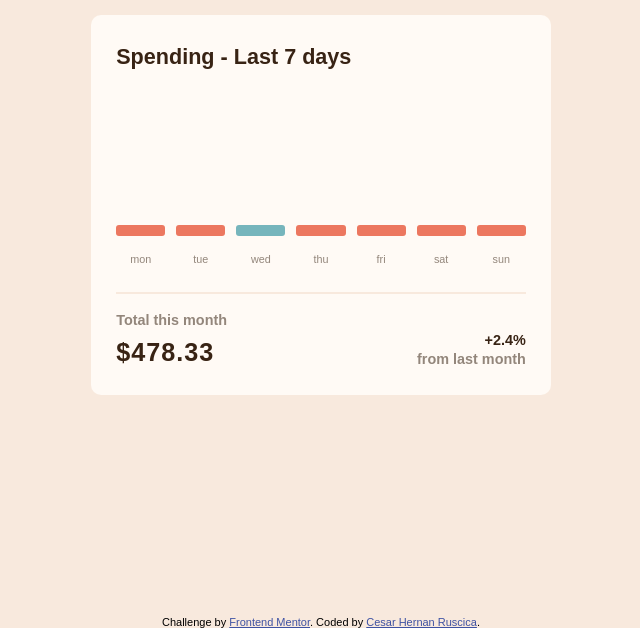
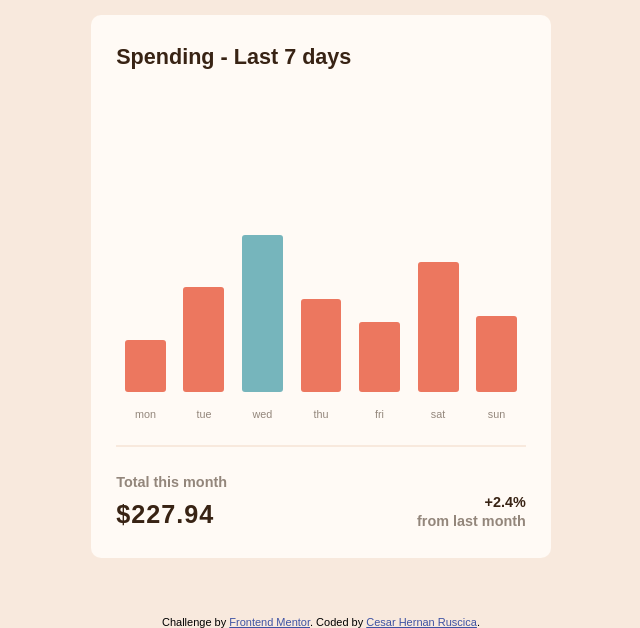
Before and after one commit to hernanruscica/Frontend_mentor_expenses-chart-component, a plain HTML site: page index.html in a window 1280 px wide. Shown: the part 176-804 px from the top of the page, without its empty margins (319-959 px from the left). Drawn offline with Linux system fonts and the light colour scheme.

Commit message:
Add files via upload
project done

```diff
--- a/index.html
+++ b/index.html
@@ -35,32 +35,39 @@
       </header>
       <main class="expenses__chart__main">
         <div class="expenses__chart__main__day">
-          <div class="expenses__chart__main__day__bar"></div>
-          <p class="expenses__chart__main__day__name">mon</p>
+          <label class="expenses__chart__main__day__label hide">$00.00</label>
+          <div class="expenses__chart__main__day__bar" id="bar-0"></div>
+          <p class="expenses__chart__main__day__name">nameValue</p>
         </div>
         <div class="expenses__chart__main__day">
-          <div class="expenses__chart__main__day__bar"></div>
-          <p class="expenses__chart__main__day__name">tue</p>
+          <label class="expenses__chart__main__day__label hide">$00.00</label>
+          <div class="expenses__chart__main__day__bar" id="bar-1"></div>
+          <p class="expenses__chart__main__day__name">nameValue</p>
         </div>
         <div class="expenses__chart__main__day">
-          <div class="expenses__chart__main__day__bar larger"></div>
-          <p class="expenses__chart__main__day__name">wed</p>
+          <label class="expenses__chart__main__day__label hide">$00.00</label>
+          <div class="expenses__chart__main__day__bar" id="bar-2"></div>
+          <p class="expenses__chart__main__day__name">nameValue</p>
         </div>
         <div class="expenses__chart__main__day">
-          <div class="expenses__chart__main__day__bar"></div>
-          <p class="expenses__chart__main__day__name">thu</p>
+          <label class="expenses__chart__main__day__label hide">$00.00</label>
+          <div class="expenses__chart__main__day__bar" id="bar-3"></div>
+          <p class="expenses__chart__main__day__name">nameValue</p>
         </div>
         <div class="expenses__chart__main__day">
-          <div class="expenses__chart__main__day__bar"></div>
-          <p class="expenses__chart__main__day__name">fri</p>
+          <label class="expenses__chart__main__day__label hide">$00.00</label>
+          <div class="expenses__chart__main__day__bar" id="bar-4"></div>
+          <p class="expenses__chart__main__day__name">nameValue</p>
         </div>
         <div class="expenses__chart__main__day">
-          <div class="expenses__chart__main__day__bar"></div>
-          <p class="expenses__chart__main__day__name">sat</p>
+          <label class="expenses__chart__main__day__label hide">$00.00</label>
+          <div class="expenses__chart__main__day__bar" id="bar-5"></div>
+          <p class="expenses__chart__main__day__name">nameValue</p>
         </div>
         <div class="expenses__chart__main__day">
-          <div class="expenses__chart__main__day__bar"></div>
-          <p class="expenses__chart__main__day__name">sun</p>
+          <label class="expenses__chart__main__day__label hide">$00.00</label>
+          <div class="expenses__chart__main__day__bar" id="bar-6"></div>
+          <p class="expenses__chart__main__day__name">nameValue</p>
         </div>
       </main>
       <div class="expenses__chart__resume">
@@ -89,6 +96,6 @@
       Coded by <a href="https://www.frontendmentor.io/profile/hernanruscica">Cesar Hernan Ruscica</a>.
     </div>
   </footer>
-
+  <script src="scripts.js"></script>
 </body>
 </html>
--- /dev/null
+++ b/scripts.js
@@ -0,0 +1,62 @@
+console.log("from js");
+
+/*DOM elements variables */
+
+$d = document;
+const $bars = $d.getElementsByClassName("expenses__chart__main__day__bar");
+const $monthTotal = $d.getElementById("month-total");
+/*console.log($bars);
+console.log($monthTotal);*/
+
+fetch('data.json')
+    .then((response) => response.json())
+    .then((json) => drawChartData(json));
+
+const drawChartData = (dataArray) => {
+    /*console.log(dataArray);*/
+    let barsQuantity = $bars.length;
+    let amountCounter = 0;
+    let indexOfGreater = 0, valueOfGreater = 0;
+    for (index = 0; index < barsQuantity; index++){
+
+        let $bar = $bars[index];
+        let $barName = $bars[index].nextElementSibling ;
+        let dataName = dataArray[index]["day"];
+        let dataValue = dataArray[index]["amount"];
+        let barScale = 3;
+        /*console.log($bar, $barName);
+        console.log(dataName, dataValue);*/
+        $barName.innerHTML = "";
+        $barName.innerHTML = dataName;
+        $bar.setAttribute("style", `height: ${(dataValue*barScale).toFixed(0)}px`);
+        /*$bar.setAttribute("data-value", `${dataValue}`);*/
+        $bar.previousElementSibling.innerHTML = "";
+        $bar.previousElementSibling.innerHTML = dataValue;
+        amountCounter += dataValue;
+        if (dataValue > valueOfGreater){
+            valueOfGreater = dataValue;
+            indexOfGreater = index;
+        }
+    }
+    /*console.log(amountCounter);
+    console.log(indexOfGreater, valueOfGreater);
+    console.log($bars[indexOfGreater]);*/
+    $monthTotal.innerHTML = "";
+    $monthTotal.innerHTML = `$${amountCounter.toFixed(2)}`;
+    $bars[indexOfGreater].classList.add("larger");
+}
+$d.addEventListener('mouseover', (e) => {
+    if (e.target.id.includes('bar')){
+       /*console.log(e.target.previousElementSibling); */
+       const $labelAmount = e.target.previousElementSibling;
+       $labelAmount.classList.remove('hide');
+    }
+})
+
+$d.addEventListener('mouseout', (e) => {
+    if (e.target.id.includes('bar')){
+       /*console.log(e.target.previousElementSibling); */
+       const $labelAmount = e.target.previousElementSibling;
+       $labelAmount.classList.add('hide');
+    }
+})
--- a/style.css
+++ b/style.css
@@ -43,8 +43,6 @@ body{
     align-items: center;
 }
 
-
-
 .expenses__balance__header__p{
     font-size: 0.8em;
     font-weight: 400;
@@ -53,7 +51,6 @@ body{
 .expenses__balance__header__p + .expenses__balance__header__p {
     margin-top: 0.5em;
 }
-
 
 .expenses__balance__logo__img{
     width: 60px;
@@ -71,12 +68,10 @@ body{
     font-size: 1.2em;
 }
 
+.expenses__chart__main{
 
-
-.expenses__chart__main{
-    height: 28vh;
-    padding: 1.5em 0;
-    margin-bottom: 1em;
+    padding: 2.8em 0 1.4em 0;
+    margin-bottom: 1.5em;
     display: flex;
     flex-direction: row;
     justify-content: space-between;
@@ -88,17 +83,36 @@ body{
 }
 
 .expenses__chart__main__day{
-    width: 12%;
+    width: 16%;
+    height: 300px;
     display: flex;
     flex-direction: column;
     justify-content: flex-end;
     text-align: center;
 }
 
+.expenses__chart__main__day__label{
+    height: 2.4em;
+    background-color: var(--Dark-brown);
+    color: #fff;
+    font-size: 0.6em;
+    margin-bottom: 0.5em;
+    padding: 0.7em 0.8em ;
+    border-radius: 5px;
+}
+
 .expenses__chart__main__day__bar{
+    width: 70%;
     height: 7%;
+    align-self: center;
     background-color: var(--Soft-red);
     border-radius: 3px;
+    cursor: pointer;
+}
+
+.expenses__chart__main__day__bar:hover{
+   opacity: 0.6;
+
 }
 
 .expenses__chart__main__day__name{
@@ -137,6 +151,7 @@ body{
 
 .larger{
     background-color: var(--Cyan);
+
 }
 
 .bigger-text{
@@ -148,8 +163,8 @@ body{
     color: var(--Dark-brown);
 }
 
-
-
-
+.hide {
+    visibility: hidden;
+}
 .attribution { font-size: 11px; text-align: center; }
 .attribution a { color: hsl(228, 45%, 44%); }
```
Also changed, not shown: images/desktop-active - screenshoot.png (added), images/mobile-active - screenshoot.png (added), 2 other files.
